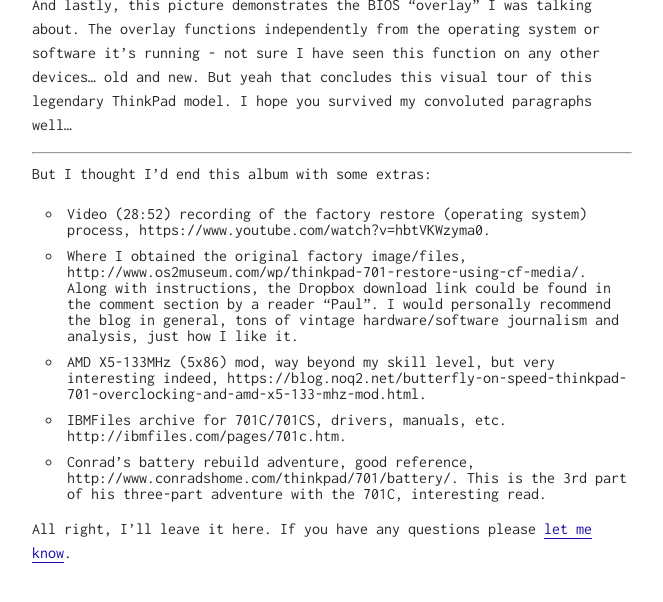
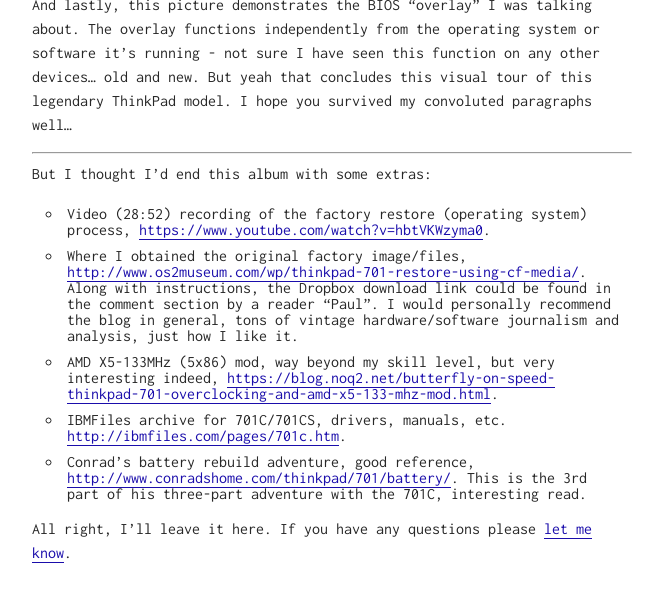
Before and after one commit to MingcongBai/MingcongBai.github.io, a Jekyll site: the page built from _posts/2017-12-30-ibm-thinkpad-701c-visual-tour.md, in a window 1280 px wide and 900 px high, scrolled down 18313 px, cut to the strip 230-832 px from the top of the window. Shown: the whole strip, without its empty margins (308-971 px from the left). Built offline with Jekyll 4.4.1, drawn with Linux system fonts in a browser that asks for light colours; part of the change alters nothing that is shown.

```diff
--- a/_posts/2017-12-30-ibm-thinkpad-701c-visual-tour.md
+++ b/_posts/2017-12-30-ibm-thinkpad-701c-visual-tour.md
@@ -371,19 +371,19 @@ ThinkPad model. I hope you survived my convoluted paragraphs well...
 But I thought I'd end this album with some extras:
 
 - Video (28:52) recording of the factory restore (operating system) process,
-  https://www.youtube.com/watch?v=hbtVKWzyma0.
+  [https://www.youtube.com/watch?v=hbtVKWzyma0](https://www.youtube.com/watch?v=hbtVKWzyma0).
 - Where I obtained the original factory image/files,
-  http://www.os2museum.com/wp/thinkpad-701-restore-using-cf-media/. Along
+  [http://www.os2museum.com/wp/thinkpad-701-restore-using-cf-media/](http://www.os2museum.com/wp/thinkpad-701-restore-using-cf-media/). Along
   with instructions, the Dropbox download link could be found in the comment
   section by a reader "Paul". I would personally recommend the blog in
   general, tons of vintage hardware/software journalism and analysis, just
   how I like it.
 - AMD X5-133MHz (5x86) mod, way beyond my skill level, but very interesting
-  indeed, https://blog.noq2.net/butterfly-on-speed-thinkpad-701-overclocking-and-amd-x5-133-mhz-mod.html.
+  indeed, [https://blog.noq2.net/butterfly-on-speed-thinkpad-701-overclocking-and-amd-x5-133-mhz-mod.html](https://blog.noq2.net/butterfly-on-speed-thinkpad-701-overclocking-and-amd-x5-133-mhz-mod.html).
 - IBMFiles archive for 701C/701CS, drivers, manuals, etc.
-  http://ibmfiles.com/pages/701c.htm.
+  [http://ibmfiles.com/pages/701c.htm](http://ibmfiles.com/pages/701c.htm).
 - Conrad's battery rebuild adventure, good reference,
-  http://www.conradshome.com/thinkpad/701/battery/. This is the 3rd part of
+  [http://www.conradshome.com/thinkpad/701/battery/](http://www.conradshome.com/thinkpad/701/battery/). This is the 3rd part of
   his three-part adventure with the 701C, interesting read.
 
 All right, I'll leave it here. If you have any questions please
```
